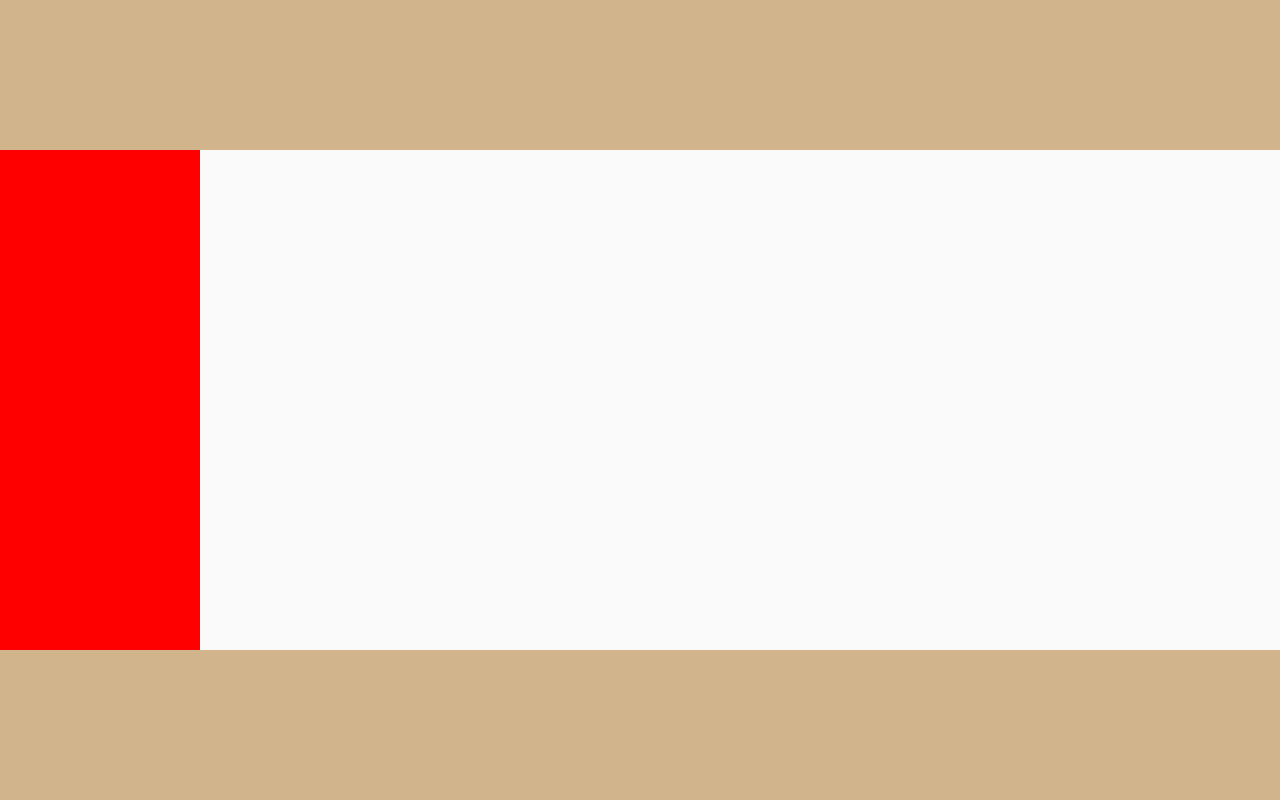
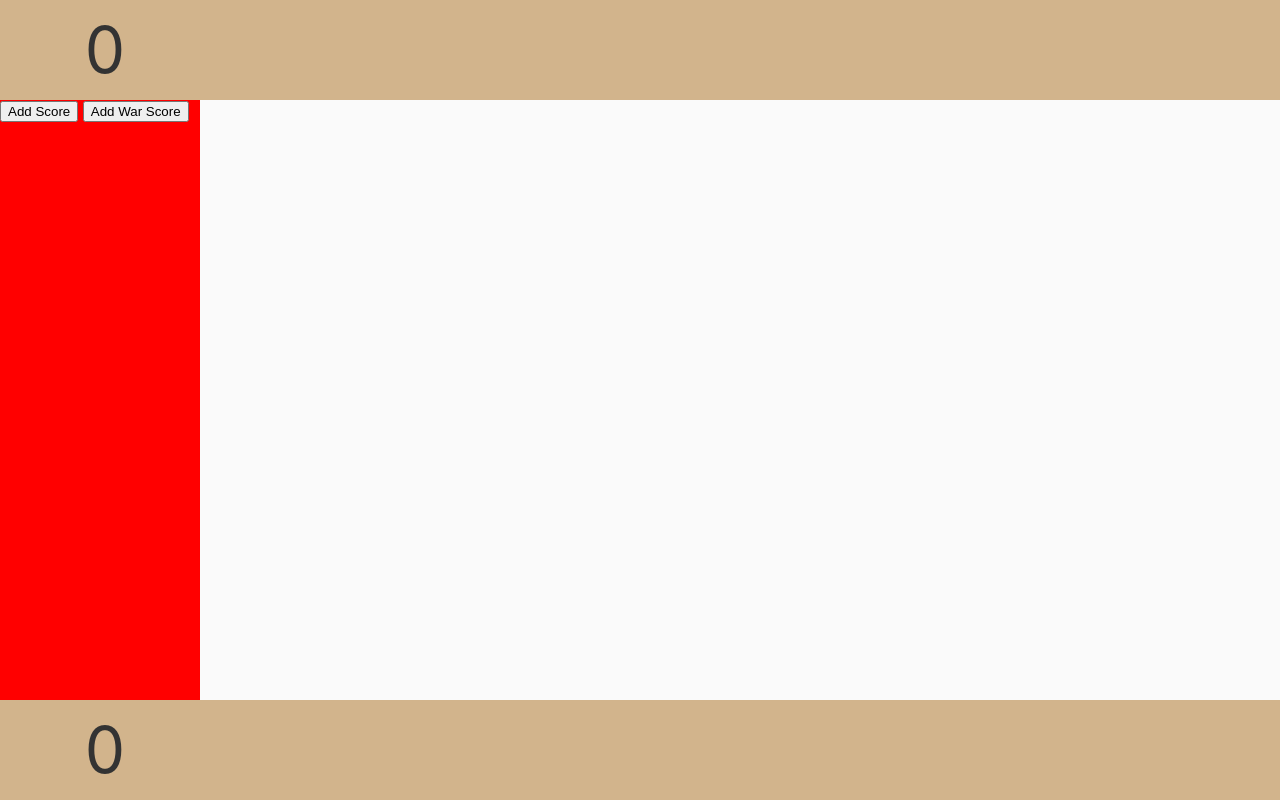
Before and after one commit to mastastealth/pocketworld-duels, a Svelte app: page / in a window 1280 px wide. Built offline with nearby package versions, Linux system fonts and the light colour scheme.

Commit message:
Player panels

```diff
--- a/public/global.css
+++ b/public/global.css
@@ -1,4 +1,7 @@
 * { box-sizing: border-box; }
+html, body {
+	overflow: hidden;
+}
 
 html, body, body > main {
 	height: 100%;
--- a/public/index.html
+++ b/public/index.html
@@ -4,7 +4,7 @@
 	<meta charset='utf-8'>
 	<meta name='viewport' content='width=device-width,initial-scale=1'>
 
-	<title>Svelte app</title>
+	<title>Pocketworld Duels</title>
 
 	<link rel='icon' type='image/png' href='/favicon.png'>
 	<link rel='stylesheet' href='/global.css'>
--- a/rollup.config.js
+++ b/rollup.config.js
@@ -38,7 +38,7 @@ export default {
 	plugins: [
 		svelte({
 			// enable run-time checks when not in production
-			dev: !production,
+			dev: true,
 			// we'll extract any component CSS out into
 			// a separate file - better for performance
 			css: css => {
--- a/src/App.svelte
+++ b/src/App.svelte
@@ -1,13 +1,50 @@
 <script>
+	import Player from './Player.svelte';
+	import { score } from './WarStore';
 
+	// Define the Player object and all its props
+	class PlayerObj {
+		constructor(primary = false) {
+			this.primary = primary;
+			this.food = 0; // Coins
+			this.score = 0; // VPs
+			this.cards = [];
+			this.tokens = [];
+			this.missions = {}; // Wonders
+		}
+	}
+
+	// Setup the War Score
+	let wscore = 0;
+	const warscore = score.subscribe(n => {
+		wscore = n;
+	})
+
+	// Setup the rest of the game state
+	let gameState = {};
+	let p1 = new PlayerObj(true);
+	let p2 = new PlayerObj();
+
+	// Fn
+	function doIt() {
+		p1.cards = [...p1.cards, { label: "Toot" }];
+		p1.score += 1;
+	}
+
+	function doIt2() {
+		score.update(n => n + 1);
+	}
 </script>
 
 <main>
 	<div class="game">
-		<section class="you player"></section>
-		<aside class="war-bar"></aside>
+		<Player className="you" player={p2} ws={wscore} />
+		<aside class="war-bar">
+			<button on:click={doIt}>Add Score</button>
+			<button on:click={doIt2}>Add War Score</button>
+		</aside>
 		<main class="table"></main>
-		<section class="me player"></section>
+		<Player className="me" player={p1} ws={wscore} />
 	</div>
 </main>
 
@@ -19,12 +56,8 @@
 		"ws tb tb tb"
 		"p1 p1 p1 p1";
 	grid-template-columns: 200px 1fr;
-	grid-template-rows: 150px 1fr 150px;
+	grid-template-rows: 100px 1fr 100px;
 	height: 100vh;
-}
-
-.you {
-	grid-area: p2;
 }
 
 .war-bar {
@@ -38,14 +71,4 @@
 	height: 100%;
 	grid-area: tb;
 }
-
-.me {
-	grid-area: p1;
-}
-
-.player {
-	background: tan;
-	height: 100%;
-	width: 100%;
-}
 </style>
--- /dev/null
+++ b/src/Player.svelte
@@ -0,0 +1,89 @@
+<script>
+	export let className = "";
+	export let player = {};
+	export let ws = 0;
+
+	$: realScore = player.primary ?
+		player.score + ws
+		: player.score - ws;
+</script>
+
+
+<section class="player {className}">
+	<aside class="score">
+		{realScore}
+	</aside>
+
+	<div class="cards">
+		{#each player.cards as card}
+			<div class="card"></div>
+		{/each}
+	</div>
+
+	<div class="tokens">
+		{#each player.tokens as token}
+			<div class="token"></div>
+		{/each}
+	</div>
+
+	<div class="missions">
+
+	</div>
+</section>
+
+<style>
+.me { grid-area: p1; }
+.you { grid-area: p2; }
+
+.player {
+	background: tan;
+	display: flex;
+	height: 100%;
+	padding: 10px;
+	position: relative;
+	width: 100%;
+}
+	.player.me .missions { top: auto; bottom: 100%; }
+
+.score {
+	font-size: 4em;
+	line-height: 80px;
+	text-align: center;
+	width: 190px;
+}
+
+.cards {
+	display: grid;
+	grid-auto-flow: column;
+	grid-template-rows: 1fr 1fr 1fr;
+	gap: 1px;
+	padding-right: 20px;
+}
+	.cards div {
+		background: green;
+		border: 1px solid black;
+		width: 32px;
+	}
+
+.tokens {
+	align-items: center;
+	display: flex;
+	flex: 1;
+	padding: 0 20px;
+}
+	.token {
+		background: green;
+		border-radius: 100%;
+		height: 60px;
+		width: 60px;
+	}
+
+.missions {
+	height: 48px;
+	position: absolute;
+	top: 100%;
+	right: 0;
+	width: calc(100% - 200px);
+}
+
+</style>
--- /dev/null
+++ b/src/WarStore.js
@@ -0,0 +1,7 @@
+import { writable } from 'svelte/store';
+
+export const score = writable(0);
+export const p1A = writable(false);
+export const p1B = writable(false);
+export const p2A = writable(false);
+export const p2B = writable(false);
```
